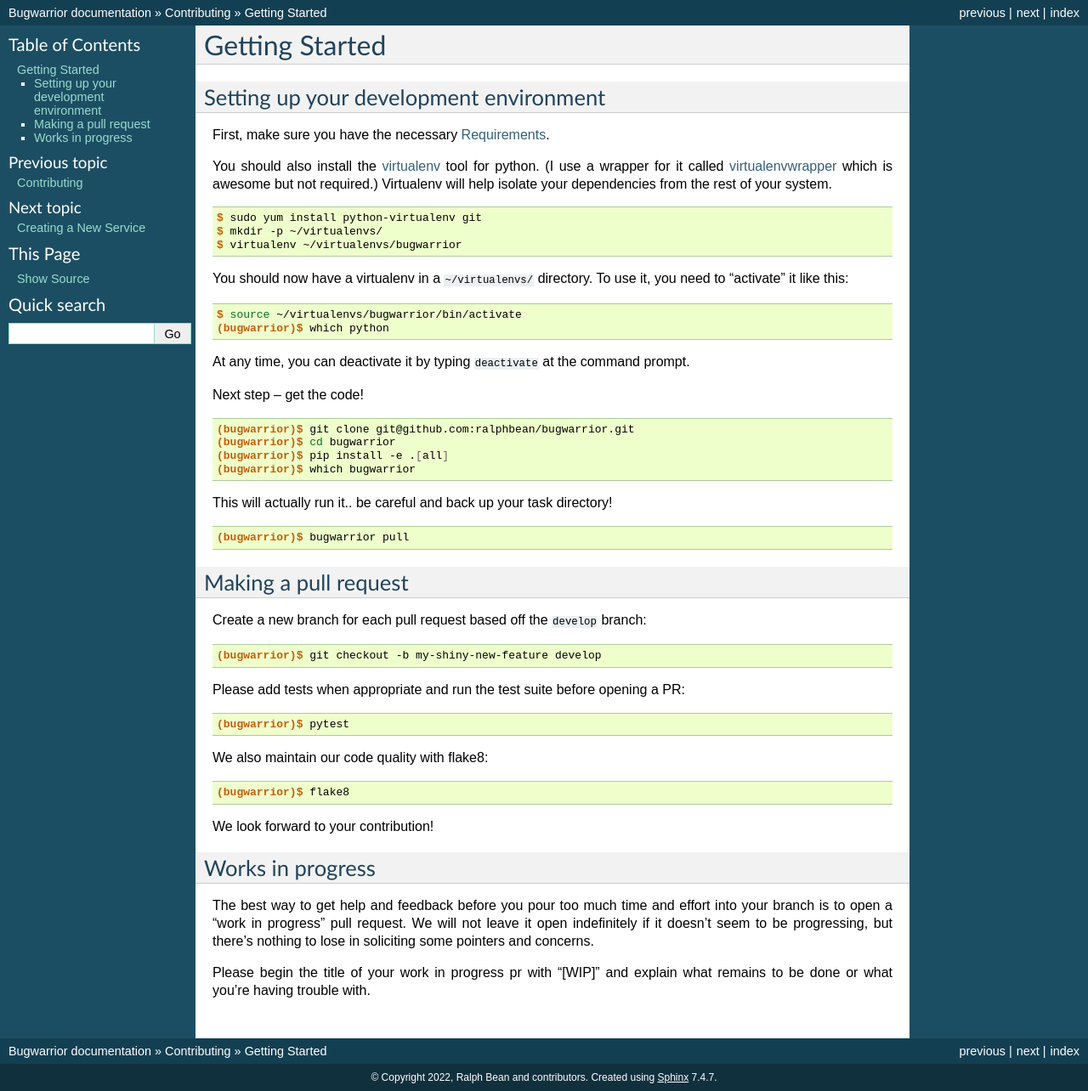
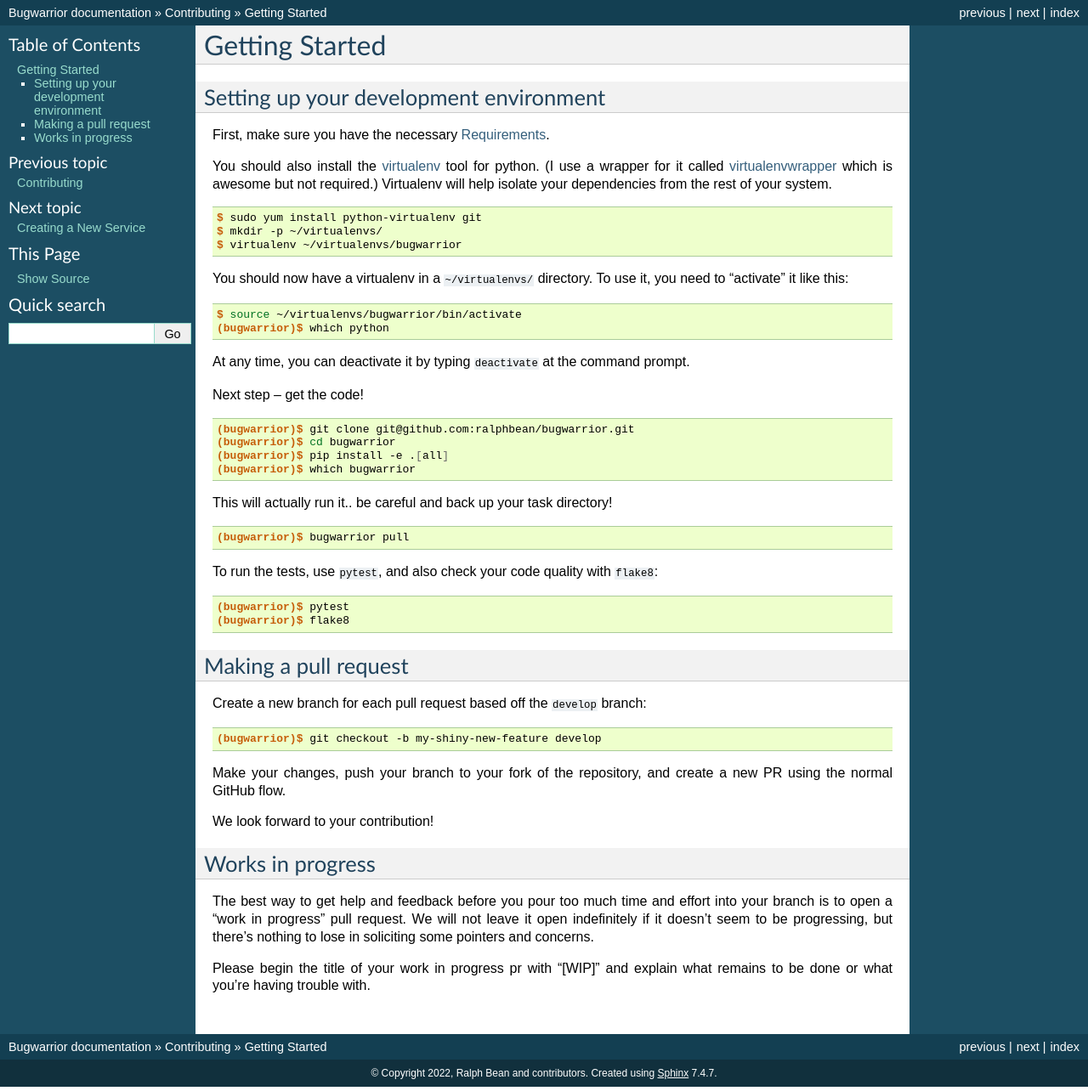
Before and after one commit to GothenburgBitFactory/bugwarrior, a Sphinx documentation site: the page built from bugwarrior/docs/contributing/getting-started.rst, in a window 1280 px wide. Shown: the whole page at 85% size. Built offline with Sphinx 7.4.7, drawn with Linux system fonts in a browser that asks for light colours; pages that are not in the unit, such as notebooks, are missing from menus; the version number could not be read and is left out.

Commit message:
Get tests running (#965)
* include VERSION in MANIFEST.in, as setup.py requires it

* include docutils in test requirements, as tests require it

* document running tests

* add CONTRIBUTING.md

* fix link

```diff
--- a/bugwarrior/docs/contributing/getting-started.rst
+++ b/bugwarrior/docs/contributing/getting-started.rst
@@ -45,6 +45,13 @@
 
     (bugwarrior)$ bugwarrior pull
 
+To run the tests, use ``pytest``, and also check your code quality with ``flake8``:
+
+::
+
+    (bugwarrior)$ pytest
+    (bugwarrior)$ flake8
+
 Making a pull request
 ---------------------
 
@@ -52,13 +59,8 @@
 
     (bugwarrior)$ git checkout -b my-shiny-new-feature develop
 
-Please add tests when appropriate and run the test suite before opening a PR::
-
-    (bugwarrior)$ pytest
-
-We also maintain our code quality with flake8::
-
-    (bugwarrior)$ flake8
+Make your changes, push your branch to your fork of the repository, and create
+a new PR using the normal GitHub flow.
 
 We look forward to your contribution!
 
--- a/setup.py
+++ b/setup.py
@@ -17,7 +17,7 @@
     "kanboard": ["kanboard"],
     "keyring": ["keyring"],
     "phabricator": ["phabricator"],
-    "test": ["flake8", "pytest", "responses", "sphinx", "sphinx-click"],
+    "test": ["flake8", "pytest", "responses", "sphinx", "sphinx-click", "docutils"],
     "trac": ["offtrac"],
     "versionone": ["v1pysdk"],
 }
```
Also changed, not shown: CONTRIBUTING.md (added, +5 -0 lines), 1 other file.
